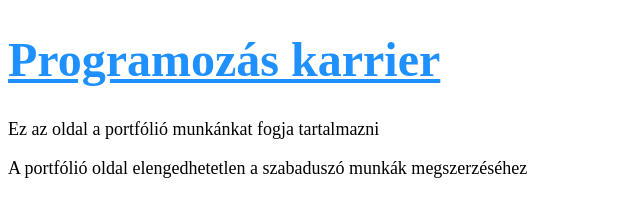
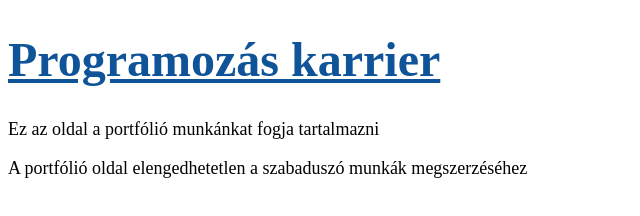
Before and after one commit to ZsoltJuhasz/portfolio-oldal, a plain HTML site: page index.html in a window 1280 px wide. Shown: the whole page, without its empty margins (0-640 px from the left). Drawn offline with Linux system fonts and the light colour scheme.

Commit message:
h1 szín megváltoztatása

```diff
--- a/css/styles.css
+++ b/css/styles.css
@@ -3,7 +3,7 @@ html {
 }
 
 h1 {
-    color: dodgerblue;
+    color: rgb(15, 84, 153);
     text-decoration: underline;
     font-size: 4.8rem;
 }
```
